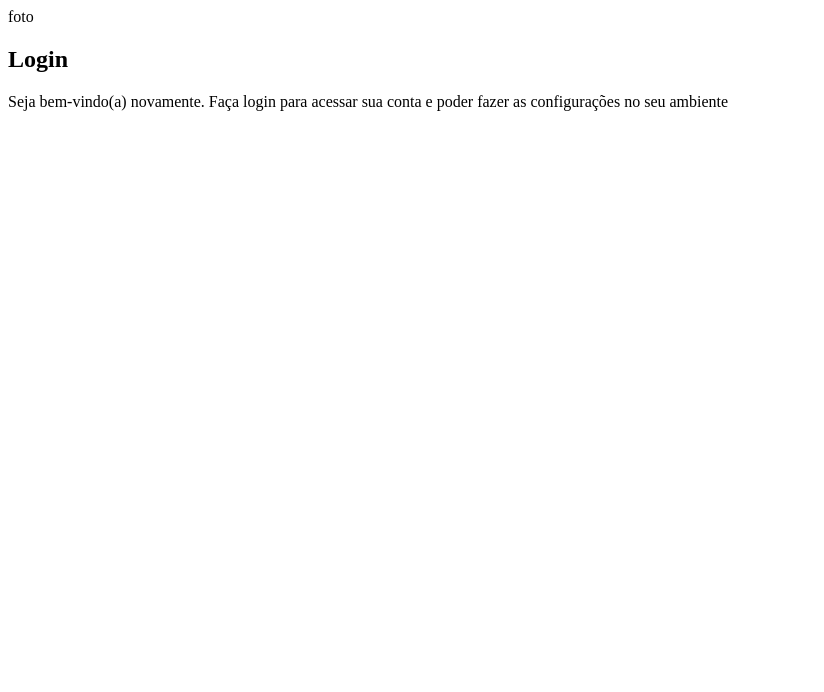
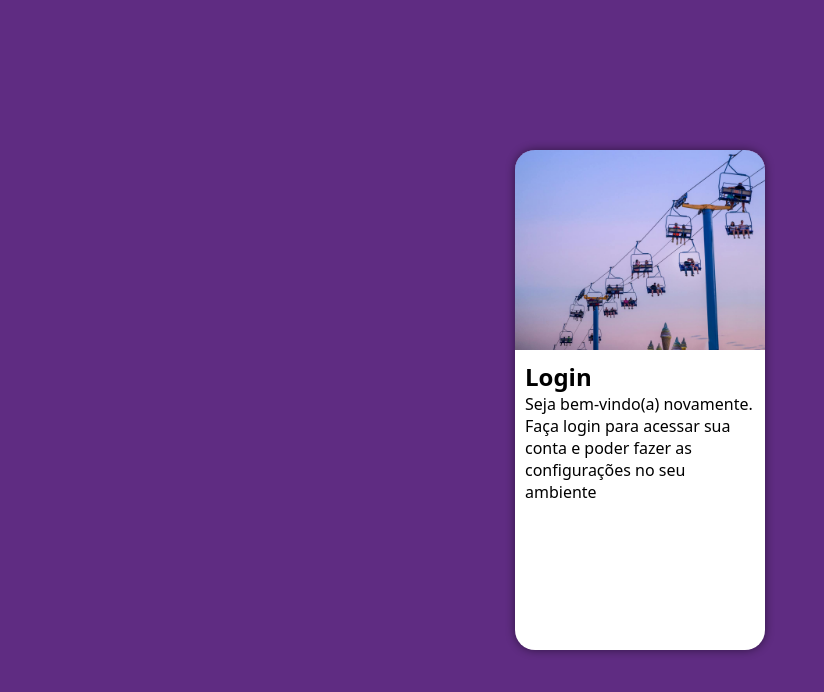
Before and after one commit to netogoes20/projeto-login, a plain HTML site: page index.html in a window 1280 px wide. Shown: the whole page, without its empty margins (0-824 px from the left). Drawn offline with Linux system fonts and the light colour scheme.

Commit message:
atualizando o projeto login

```diff
--- a/estilos/style.css
+++ b/estilos/style.css
@@ -5,3 +5,50 @@
     verde: #49a09d
     Lilás: #5f2c82
 */
+
+* {
+    font-family: system-ui, -apple-system, BlinkMacSystemFont, 'Segoe UI', Roboto, Oxygen, Ubuntu, Cantarell, 'Open Sans', 'Helvetica Neue', sans-serif;
+    padding: 0px;
+    margin: 0px;
+    box-sizing: border-box;
+}
+
+html, body {
+    background-color: #5f2c82;
+    height:100vh;
+    width: 100vw;
+}
+
+main {
+    position: relative;
+    height: 100vh;
+    width: 100vw;
+}
+
+section#login {
+    position: absolute;
+    top: 50%;
+    left: 50%;
+    transform: translate(-50%, -50%);
+    overflow: hidden;
+
+    background-color: white;
+    width: 250px;
+    height: 500px;
+    border-radius: 20px;
+    box-shadow: 0px 0px 10px rgba(0, 0, 0, 0.49);
+
+}
+
+section#login > div#imagem {
+    display: block;
+    background: #5f2c82 url(../imagens/pexels-brett-sayles-13978625.jpg) no-repeat;
+    background-size: cover;
+    background-position: left bottom;
+    height: 200px;
+}
+
+section#login > div#formulario {
+    display: block;
+    padding: 10px;
+}
--- a/index.html
+++ b/index.html
@@ -10,7 +10,6 @@
     <main>
         <section id="login">
             <div id="imagem">
-                foto
             </div>
             <div id="formulario">
                 <h1>Login</h1>
```
